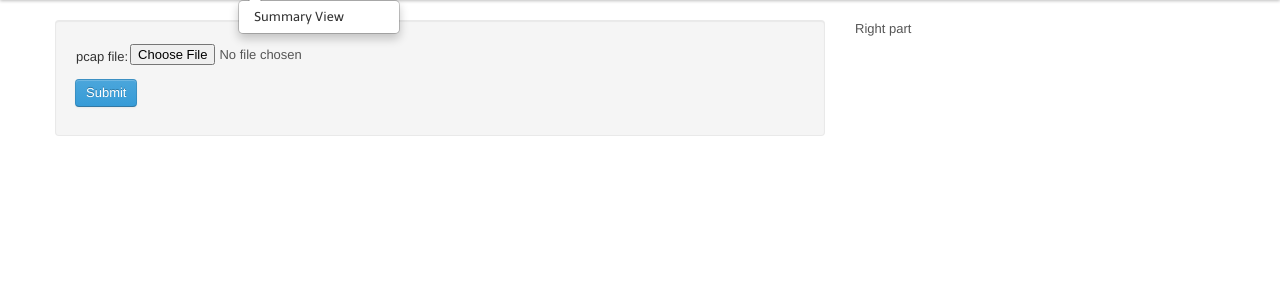
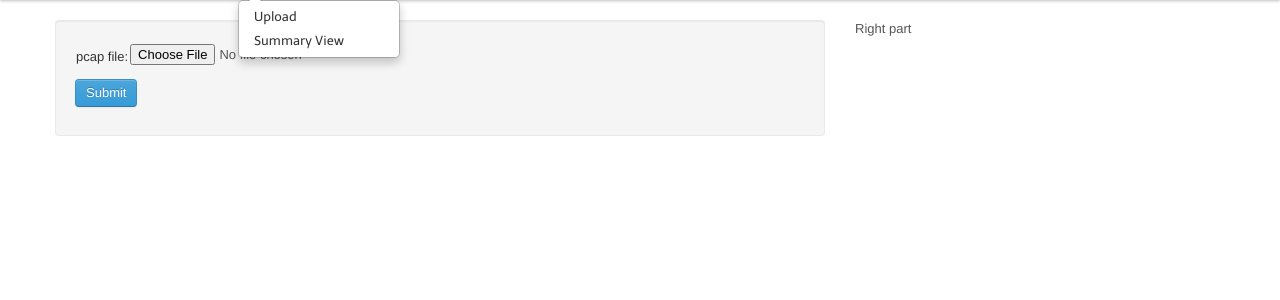
Before and after one commit to oguzy/ovizart, a Django app: page /pcap/upload/ in a window 1280 px wide, after a click on "PCAP". Shown: the part 40-340 px from the top of the page. Run offline with Django 3.2, Linux system fonts and the light colour scheme; the visitor is signed in with stand-in values (Sample User, id 1); parts of the project's set-up code (start-up, migrations or seed data) failed here and were passed over; some libraries are stand-ins or nearby versions.

Commit message:
upload is enabled for test purposes

```diff
--- a/openwitness/templates/base/layout.html
+++ b/openwitness/templates/base/layout.html
@@ -16,7 +16,7 @@
                     <li class="dropdown">
                         <a data-toggle="dropdown" class="dropdown-toggle" href="#">PCAP<b class="caret"></b></a>
                         <ul class="dropdown-menu">
-                            <!--<li><a href="{% url upload_pcap %}">Upload</a></li>-->
+                            <li><a href="{% url upload_pcap %}">Upload</a></li>
                             <li><a href="{% url summary_pcap %}">Summary View</a></li>
                         </ul>
                     </li>
```
